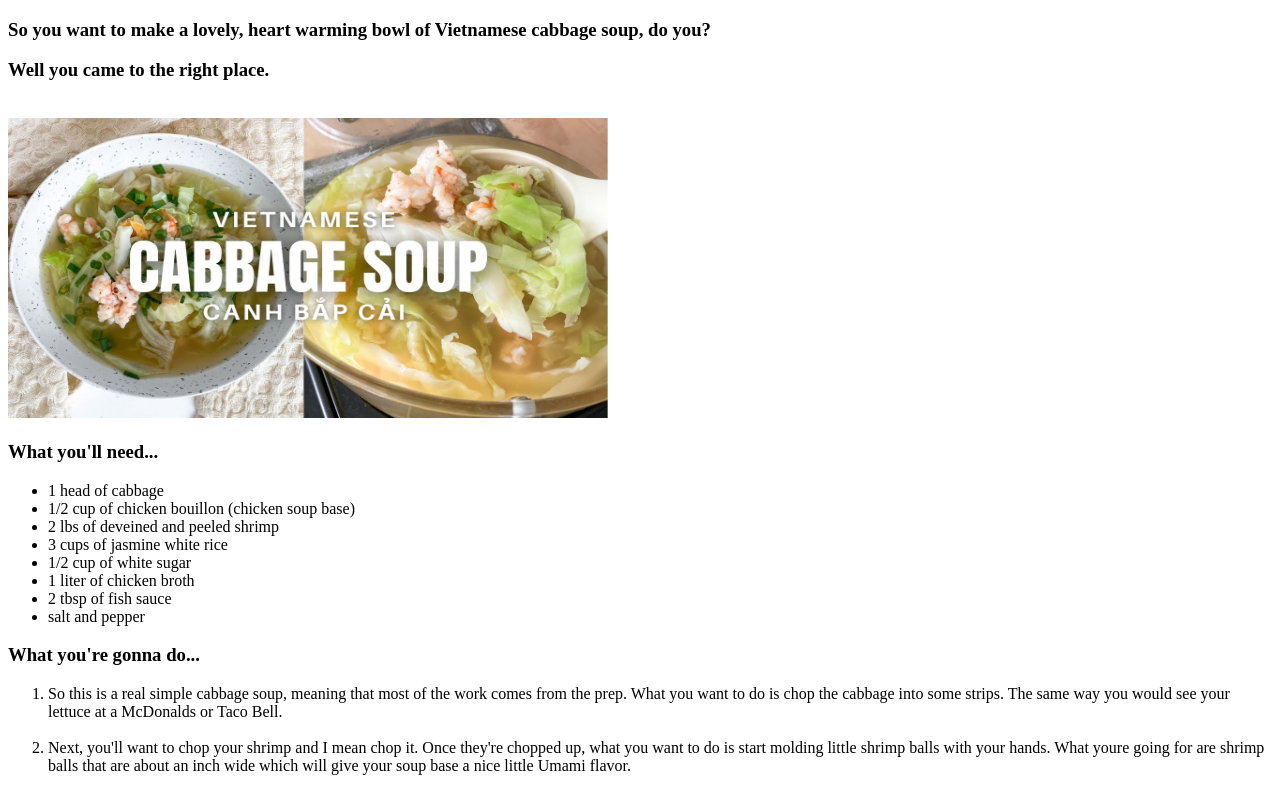
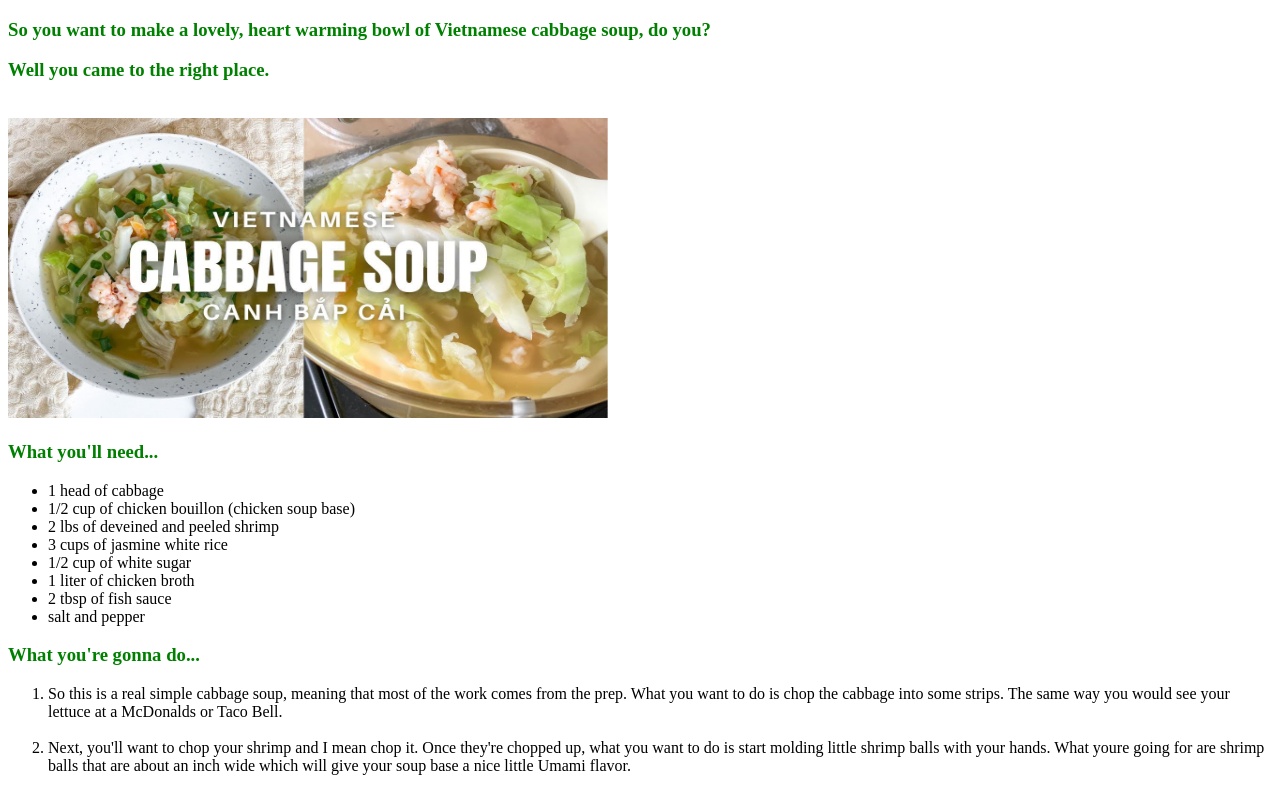
Before and after one commit to kevnhoang/HowToMakeCanh, a plain HTML site: page index.html in a window 1280 px wide. Shown: the top 790 px of the page. Drawn offline with Linux system fonts and the light colour scheme.

Commit message:
Added green coloring fonts for more visual appeal

```diff
--- a/index.html
+++ b/index.html
@@ -4,6 +4,16 @@
     <meta charset="UTF-8">
     <meta name="viewport" content="width=device-width, initial-scale=1.0">
     <title>How To Make Canh | Kevin's Recipes</title>
+
+
+    <style>
+        h3{
+            color: green;
+            font-weight: bold;
+        }
+    </style>
+
+
 </head>
 <body>
     <h3>So you want to make a lovely, heart warming bowl of Vietnamese cabbage soup, do you?</h3>
```
Also changed, not shown: index.css (added).
